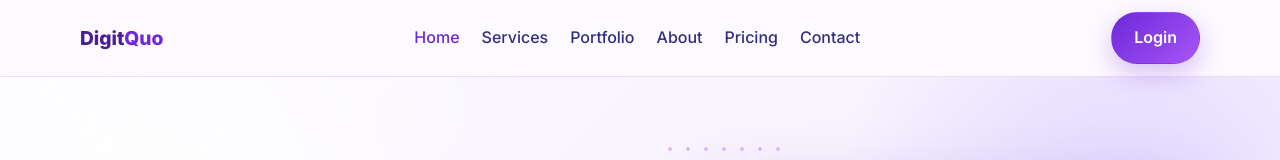
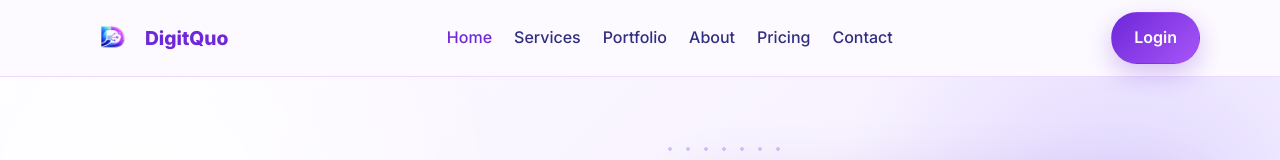
Before and after one commit to esekh7557-cloud/DigitQuo, a website: page index.html in a window 1280 px wide. Shown: the top 160 px of the page. Drawn offline with nearby package versions, Linux system fonts and the light colour scheme.

Commit message:
logo added

```diff
--- a/index.html
+++ b/index.html
@@ -4,6 +4,7 @@
   <meta charset="UTF-8" />
   <meta name="viewport" content="width=device-width, initial-scale=1.0" />
   <title>DigitQuo | Home</title>
+  <link rel="icon" href="images/favicon.ico" type="image/x-icon" />
   <link rel="preconnect" href="https://fonts.googleapis.com" />
   <link rel="preconnect" href="https://fonts.gstatic.com" crossorigin />
   <link href="https://fonts.googleapis.com/css2?family=Inter:wght@400;500;600;700;800&display=swap" rel="stylesheet" />
@@ -12,7 +13,7 @@
 <body class="home-page">
   <header class="site-header">
     <div class="container navbar">
-      <a href="index.html" class="logo">Digit<span>Quo</span></a>
+      <a href="index.html" class="logo"><span class="logo-icon"><img src="images/LOGO.png" alt="DigitQuo logo" class="logo-mark" /></span><span class="logo-word">Digit<span>Quo</span></span></a>
       <a href="login.html" class="mobile-login" aria-label="Login">&#128100;</a>
       <button class="menu-toggle" id="menuToggle" aria-label="Toggle menu">&#9776;</button>
       <ul class="nav-links" id="navLinks">
--- a/style.css
+++ b/style.css
@@ -44,8 +44,32 @@ img { width: 100%; display: block; border-radius: 12px; }
   justify-content: space-between;
   gap: 24px;
 }
-.logo { font-size: 1.2rem; font-weight: 800; color: var(--secondary); }
+.logo {
+  display: inline-flex;
+  align-items: center;
+  gap: 3px;
+  font-size: 1.2rem;
+  font-weight: 800;
+  color: var(--secondary);
+}
 .logo span { color: var(--primary); }
+.logo-icon {
+  display: inline-flex;
+  align-items: center;
+  justify-content: center;
+  flex: 0 0 auto;
+}
+.logo-word {
+  display: inline-block;
+  color: var(--secondary);
+}
+.logo-mark {
+  width: 62px;
+  height: 62px;
+  object-fit: contain;
+  border-radius: 0;
+  display: block;
+}
 .mobile-login {
   display: none;
   width: 40px;
```
Also changed, not shown: about.html (+2 -1 lines), cart.html (+2 -1 lines), contact.html (+2 -1 lines), login.html (+1 -0 lines), plan-details.html (+2 -1 lines), portfolio.html (+3 -1 lines), pricing.html (+2 -1 lines), profile.html (+2 -1 lines), services.html (+2 -1 lines), favicon.ico (deleted), images/LOGO.png (added), images/favicon.ico (added).
